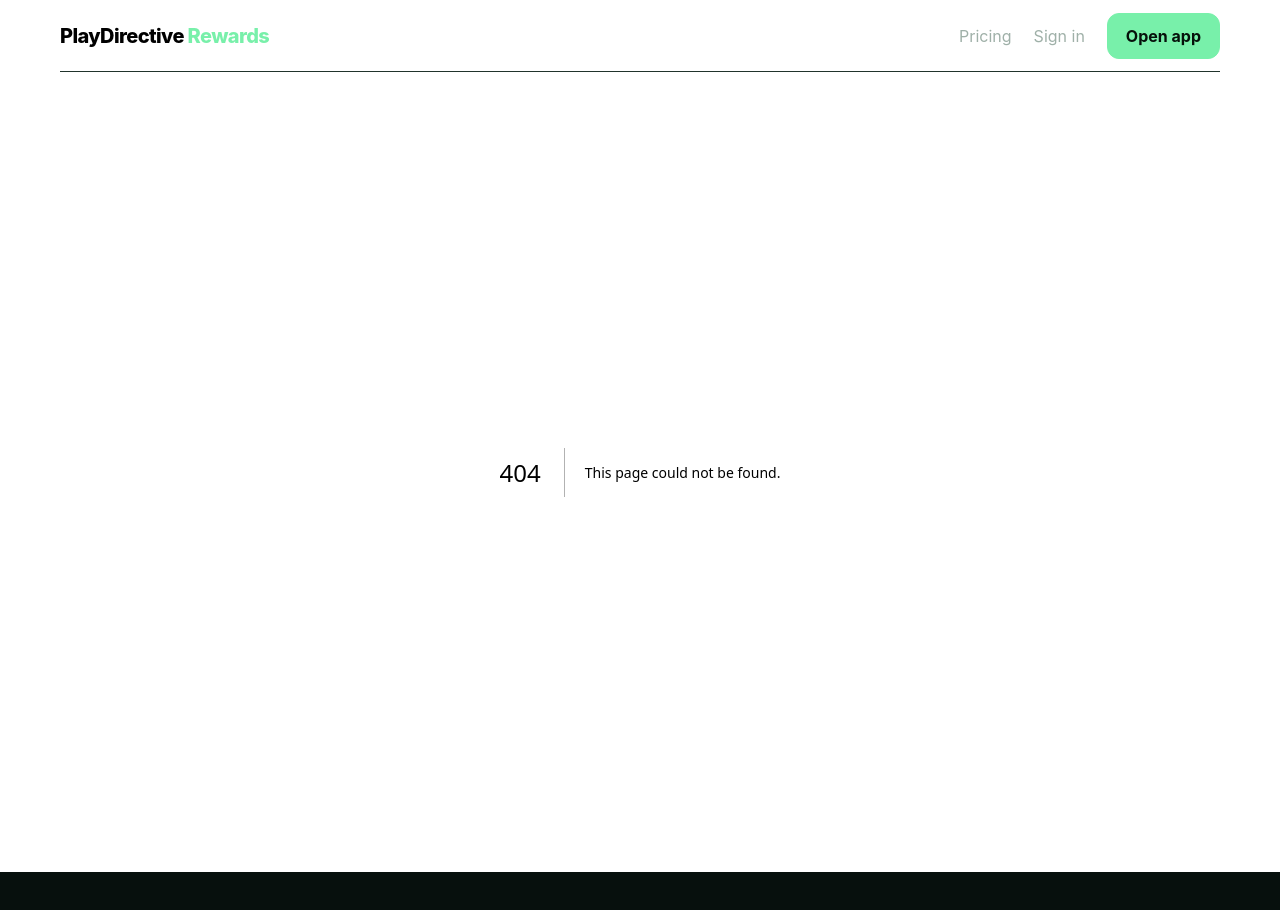
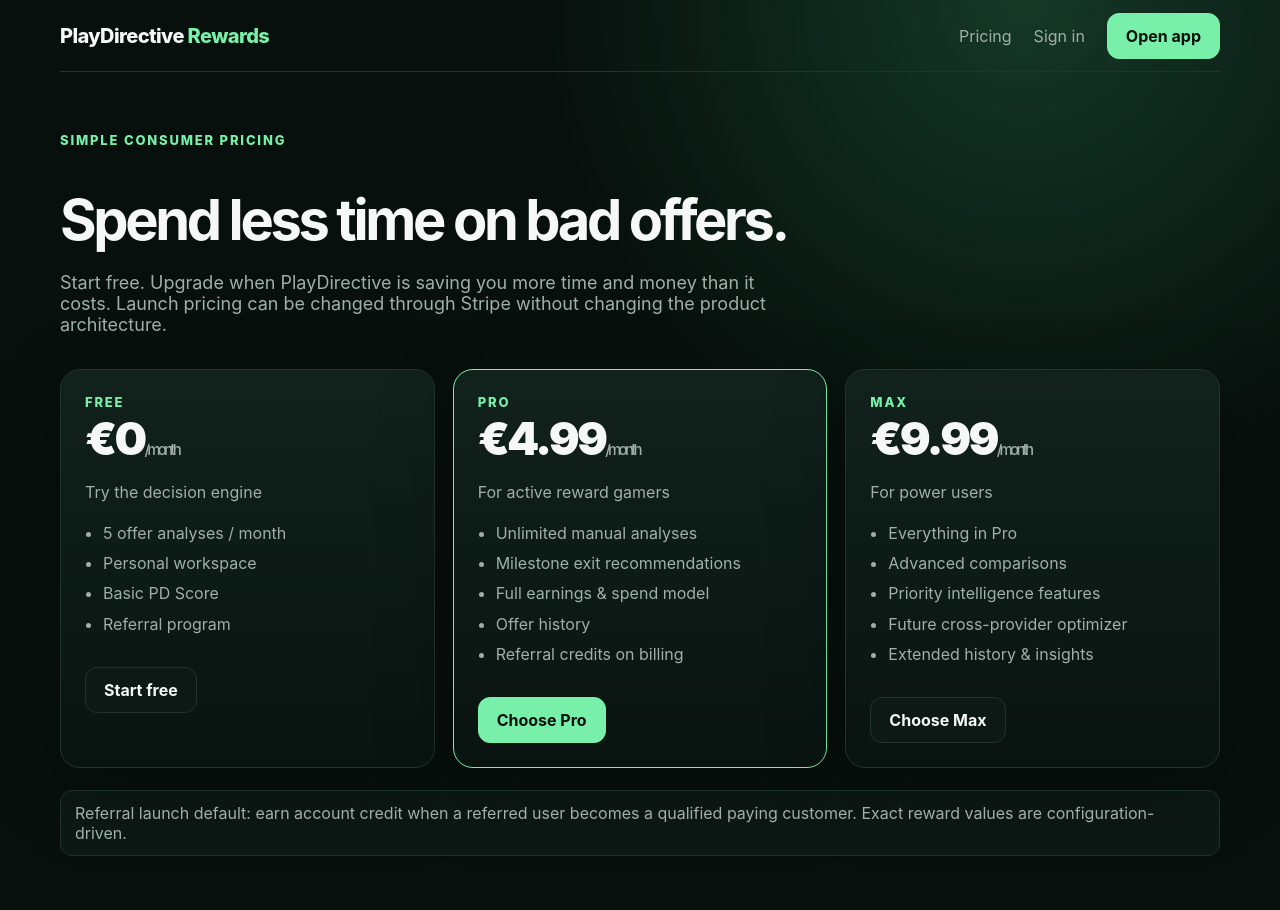
Before and after one commit to danielwauer-maker/playdirective-rewards, a Next.js app in the folder apps/web/: page /pricing in a window 1280 px wide. Before the commit this address had no page. Shown: the top 910 px of the page. Before the commit the page ends 872 px from the top, so only its background shows below. Built offline with nearby package versions, Linux system fonts and the light colour scheme.

Commit message:
Add launch pricing page

```diff
--- /dev/null
+++ b/apps/web/app/pricing/page.tsx
@@ -0,0 +1,23 @@
+import Link from "next/link";
+
+const plans = [
+  {name:"Free", price:"€0", desc:"Try the decision engine", features:["5 offer analyses / month","Personal workspace","Basic PD Score","Referral program"], cta:"Start free", href:"/login"},
+  {name:"Pro", price:"€4.99", desc:"For active reward gamers", features:["Unlimited manual analyses","Milestone exit recommendations","Full earnings & spend model","Offer history","Referral credits on billing"], cta:"Choose Pro", href:"/login?plan=pro", featured:true},
+  {name:"Max", price:"€9.99", desc:"For power users", features:["Everything in Pro","Advanced comparisons","Priority intelligence features","Future cross-provider optimizer","Extended history & insights"], cta:"Choose Max", href:"/login?plan=max"},
+];
+
+export default function PricingPage(){
+  return <main className="container section">
+    <div className="eyebrow">Simple consumer pricing</div>
+    <h1 style={{fontSize:56,letterSpacing:"-.06em",marginBottom:8}}>Spend less time on bad offers.</h1>
+    <p className="muted" style={{fontSize:18,maxWidth:720}}>Start free. Upgrade when PlayDirective is saving you more time and money than it costs. Launch pricing can be changed through Stripe without changing the product architecture.</p>
+    <div className="pricing">
+      {plans.map(p=><div key={p.name} className="card" style={p.featured?{borderColor:"var(--accent)"}:undefined}>
+        <div className="eyebrow">{p.name}</div><div className="price">{p.price}<small>/month</small></div><p className="muted">{p.desc}</p>
+        <ul className="list">{p.features.map(f=><li key={f}>{f}</li>)}</ul>
+        <Link href={p.href} className={`btn ${p.featured?"primary":""}`} style={{display:"inline-block",marginTop:12}}>{p.cta}</Link>
+      </div>)}
+    </div>
+    <div className="notice" style={{marginTop:22}}>Referral launch default: earn account credit when a referred user becomes a qualified paying customer. Exact reward values are configuration-driven.</div>
+  </main>
+}
```
